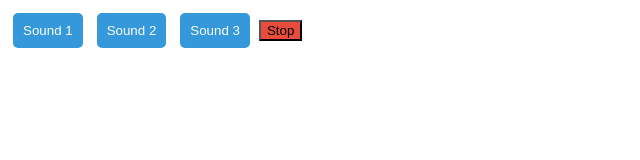
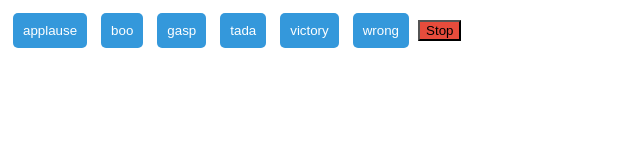
Before and after one commit to acciojob/Soundbar-dinnysanjay, a website: page main.html in a window 1280 px wide. Shown: the whole page, without its empty margins (0-640 px from the left). Drawn offline with Linux system fonts and the light colour scheme.

Commit message:
created a submission

```diff
--- a/main.html
+++ b/main.html
@@ -8,10 +8,13 @@
 </head>
 <body>
     <div id="buttons">
-        <button class="btn" onclick="playSound('sound1.mp3')">Sound 1</button>
-        <button class="btn" onclick="playSound('sound2.mp3')">Sound 2</button>
-        <button class="btn" onclick="playSound('sound3.mp3')">Sound 3</button>
-        <!-- Add more buttons for additional sounds -->
+        <button class="btn" onclick="playSound('sound1.mp3')">applause</button>
+        <button class="btn" onclick="playSound('sound2.mp3')">boo</button>
+        <button class="btn" onclick="playSound('sound3.mp3')">gasp</button>
+        <button class="btn" onclick="playSound('sound4.mp3')">tada</button>
+        <button class="btn" onclick="playSound('sound5.mp3')">victory</button>
+        <button class="btn" onclick="playSound('sound6.mp3')">wrong</button>
+		<!-- Add more buttons for additional sounds -->
         <button class="stop" onclick="stopSound()">Stop</button>
     </div>
 
```
